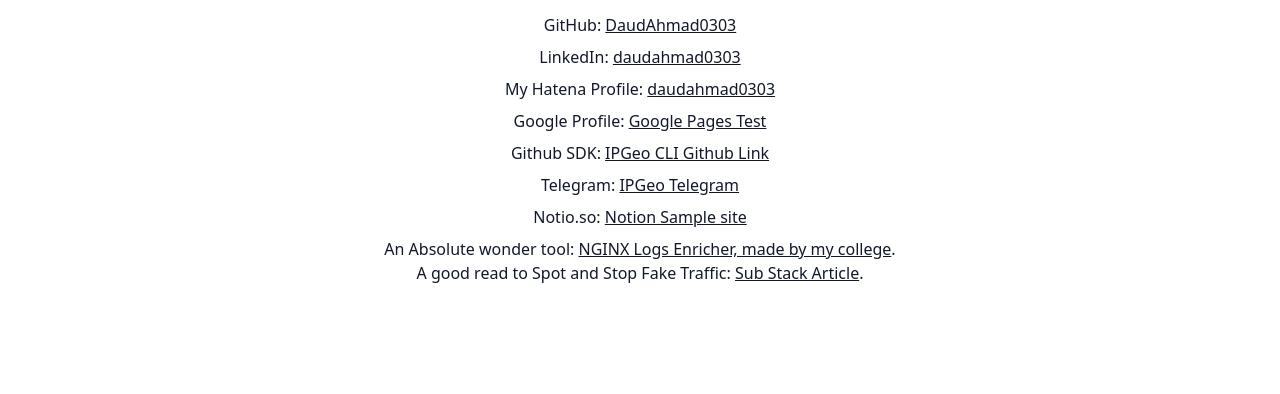
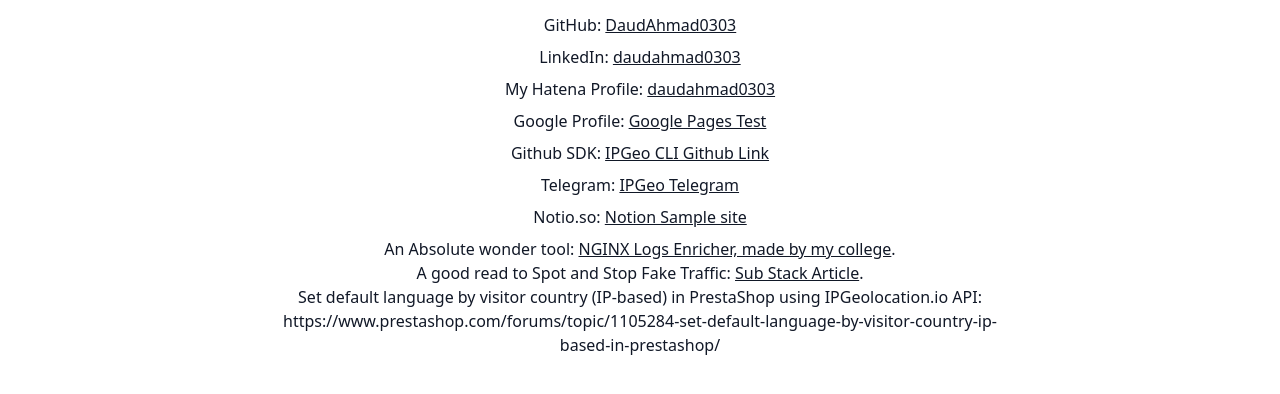
Before and after one commit to DaudAhmad0303/portfolio-site, a plain HTML site: page contact.html in a window 1280 px wide. Shown: the part 238-632 px from the top of the page. Drawn offline with nearby package versions, Linux system fonts and the light colour scheme.

Commit message:
add a new link

```diff
--- a/contact.html
+++ b/contact.html
@@ -43,6 +43,7 @@
     <p class="mb-2">Notio.so: <a class="underline" href="https://daud-jfreaks.notion.site/IPGeolocation-io-Products-2e3d899c6a9180fab3a3c4db67d8ad4c">Notion Sample site</a></p>
     <p>An Absolute wonder tool: <a class="underline" href="https://hub.docker.com/r/devjfreaks/nginx-logs-enricher">NGINX Logs Enricher, made by my college</a>.</p>
     <p>A good read to Spot and Stop Fake Traffic: <a class="underline" href="https://ipgeolocation.substack.com/p/how-to-spot-fake-traffic-and-stop">Sub Stack Article</a>.</p>
+    <p>Set default language by visitor country (IP-based) in PrestaShop using IPGeolocation.io API: <a href="https://www.prestashop.com/forums/topic/1105284-set-default-language-by-visitor-country-ip-based-in-prestashop/">https://www.prestashop.com/forums/topic/1105284-set-default-language-by-visitor-country-ip-based-in-prestashop/</a></p>
 </main>
 
 <script src="assets/js/main.js"></script>
```
